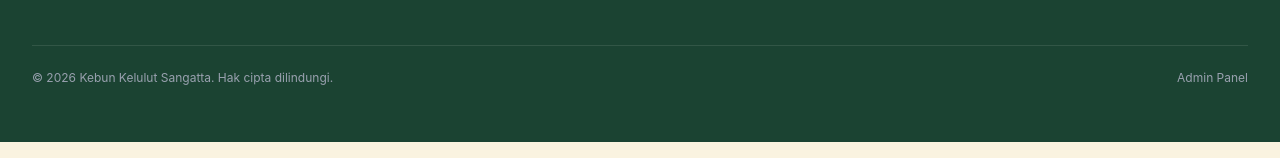
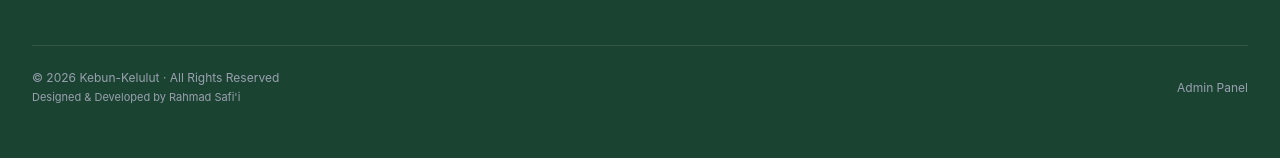
Before and after one commit to ratioonline/kelulut, a React (Vite) app: page / in a window 1280 px wide. Shown: the part 5908-6066 px from the top of the page. Built offline with nearby package versions, Linux system fonts and the light colour scheme; no server answers; the database is empty.

Commit message:
chore(footer): update copyright to '© 2026 Kebun-Kelulut · All Rights Reserved' and add developer attribution

```diff
--- a/src/components/layout/Footer.tsx
+++ b/src/components/layout/Footer.tsx
@@ -142,7 +142,10 @@ export default function Footer() {
         </div>
 
         <div className="mt-10 pt-6 border-t border-white/10 flex flex-col sm:flex-row items-center justify-between gap-3 text-xs text-gray-400">
-          <p>© {new Date().getFullYear()} Kebun Kelulut Sangatta. Hak cipta dilindungi.</p>
+          <div className="text-center sm:text-left space-y-1">
+            <p>© {new Date().getFullYear()} Kebun-Kelulut · All Rights Reserved</p>
+            <p className="text-[11px] text-gray-400">Designed &amp; Developed by Rahmad Safi'i</p>
+          </div>
           <Link to="/admin" className="hover:text-white transition-colors">
             Admin Panel
           </Link>
```
